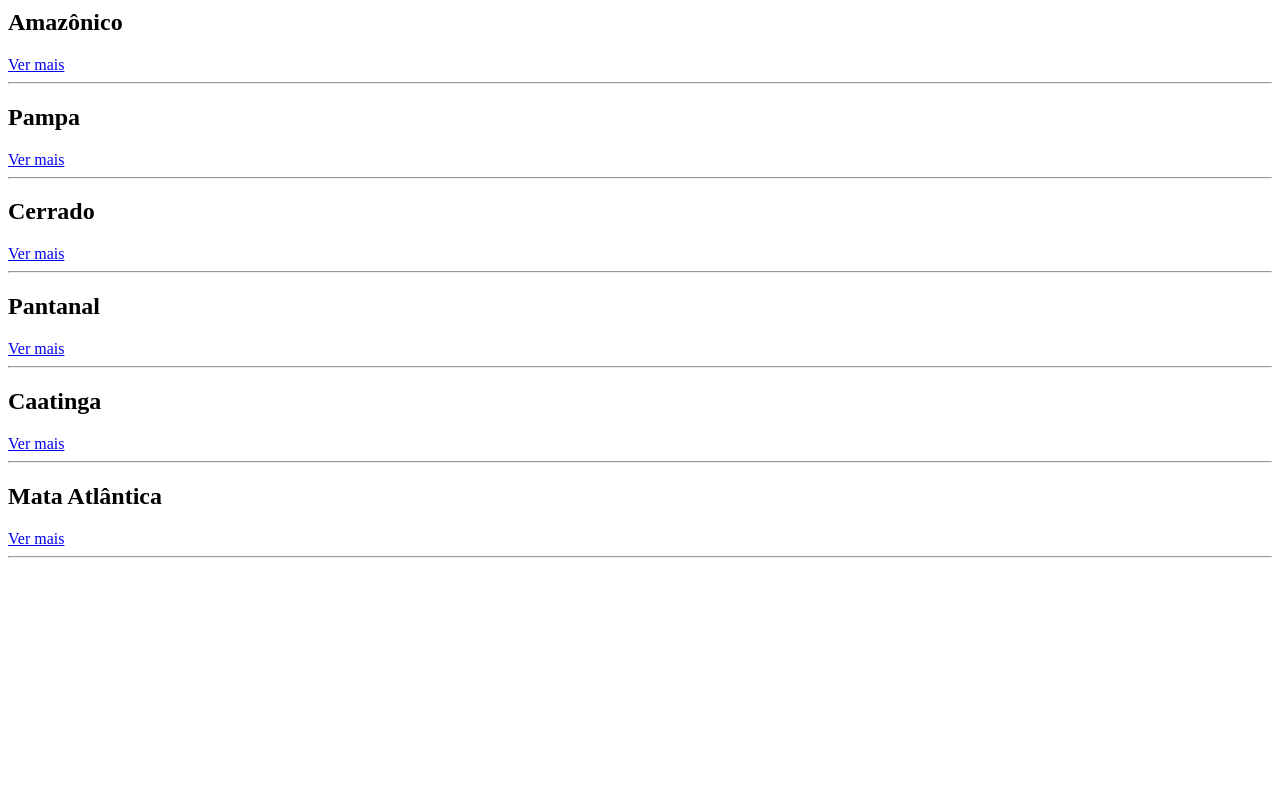
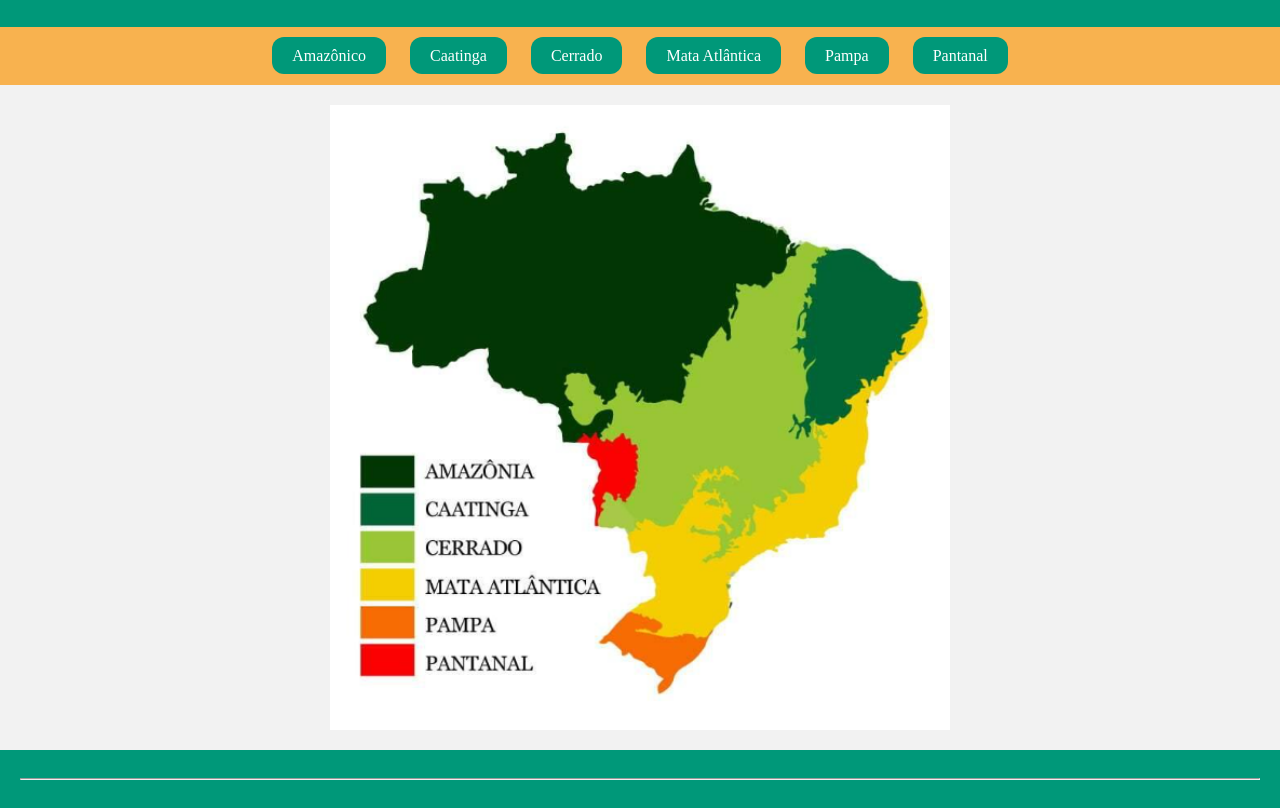
Before and after one commit to LuigiCavalheri/aulas-informatica, a plain HTML site: page biomas-brasileiros/index.html in a window 1280 px wide. Shown: the part 93-901 px from the top of the page. Before the commit the page ends 800 px from the top, so only its background shows below. Drawn offline with Linux system fonts and the light colour scheme.

Commit message:
faz css na caatinga

```diff
--- a/biomas-brasileiros/index.html
+++ b/biomas-brasileiros/index.html
@@ -4,43 +4,68 @@
 <head>
     <meta charset="UTF-8">
     <meta name="viewport" content="width=device-width, initial-scale=1.0">
-    <title><strong>Biomas Brasileiros</strong></title>
+    <title>Biomas Brasileiros</title>
+    <style>
+        body {
+            display: flex;
+            flex-direction: column;
+            height: 100vh;
+            margin: 0;
+        }
+        .header, .footer {
+            background-color: #009879;
+            color: white;
+            text-align: center;
+            padding: 20px;
+        }
+        .nav {
+            background-color: #f8b24f;
+            text-align: center;
+            padding: 20px;
+        }
+        .nav a {
+            background-color: #009879;
+            color: white;
+            padding: 10px 20px;
+            text-decoration: none;
+            border-radius: 12px;
+            margin: 0 10px;
+        }
+        .content {
+            flex-grow: 1;
+            background-color: #f2f2f2;
+            padding: 20px;
+        }
+        .center {
+            display: block;
+            margin-left: auto;
+            margin-right: auto;
+            width: 50%;
+        }
+    </style>
 </head>
 
 <body>
-    <u><strong><h1>Biomas Brasileiros</h1></strong></u>
+    <div class="header">
+        <u><strong><h1>Biomas Brasileiros</h1></strong></u>
+    </div>
 
-    <hr>
+    <div class="nav">
+        <a href="./biomas/amazonico.html">Amazônico</a>
+        <a href="./biomas/caatinga.html">Caatinga</a>
+        <a href="./biomas/cerrado.html">Cerrado</a>
+        <a href="./biomas/mataatlantica.html">Mata Atlântica</a>
+        <a href="./biomas/pampa.html">Pampa</a>
+        <a href="./biomas/pantanal.html">Pantanal</a>
+    </div>
 
-    <h2><strong>Amazônico</strong></h2>
-    <a href="./biomas/amazonico.html">Ver mais</a>
+    <div class="content">
+        <img src="imagensbiomas/mapabiomas.png" class="center">
+    </div>
 
-    <hr>
-
-    <h2><strong>Pampa</strong></h2>
-    <a href="./biomas/pampa.html">Ver mais</a>
-
-    <hr>
-
-    <h2><strong>Cerrado</strong></h2>
-    <a href="./biomas/cerrado.html">Ver mais</a>
-
-    <hr>
-
-    <h2><strong>Pantanal</strong></h2>
-    <a href="./biomas/pantanal.html">Ver mais</a>
-
-    <hr>
-
-    <h2><strong>Caatinga</strong></h2>
-    <a href="./biomas/caatinga.html">Ver mais</a>
-
-    <hr>
-
-    <h2><strong>Mata Atlântica</strong></h2>
-    <a href="./biomas/mataatlantica.html">Ver mais</a>
-
-    <hr>
+    <div class="footer">
+        <hr>
+    </div>
 </body>
 
 </html>
```
Also changed, not shown: biomas-brasileiros/biomas/amazonico.html (+55 -5 lines), biomas-brasileiros/biomas/caatinga.html (+57 -5 lines), biomas-brasileiros/biomas/cerrado.html (+3 -3 lines), biomas-brasileiros/biomas/pampa.html (+1 -1 lines), biomas-brasileiros/biomas/pantanal.html (+1 -1 lines), biomas-brasileiros/imagensbiomas/mapabiomas.png (added).
